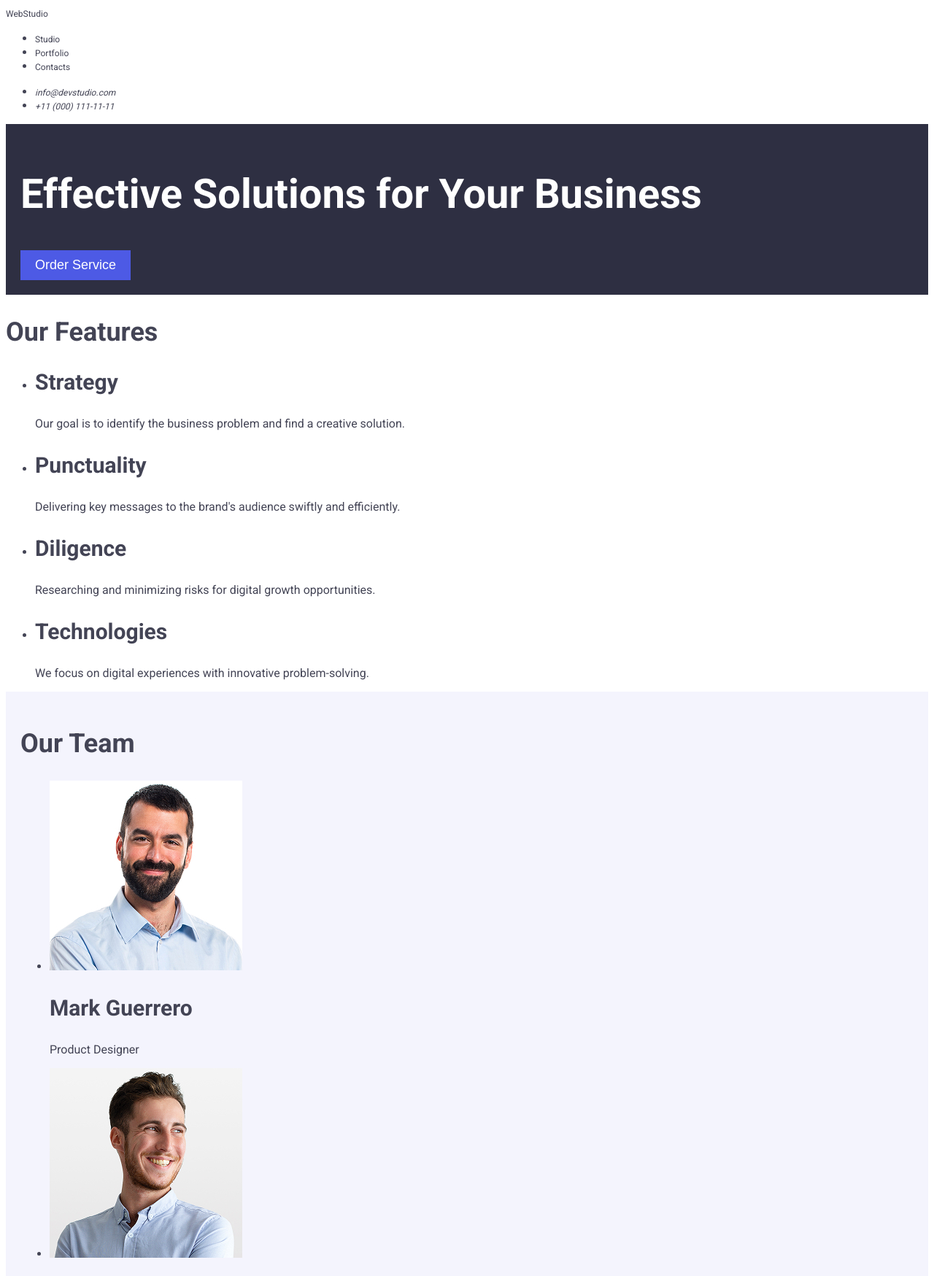
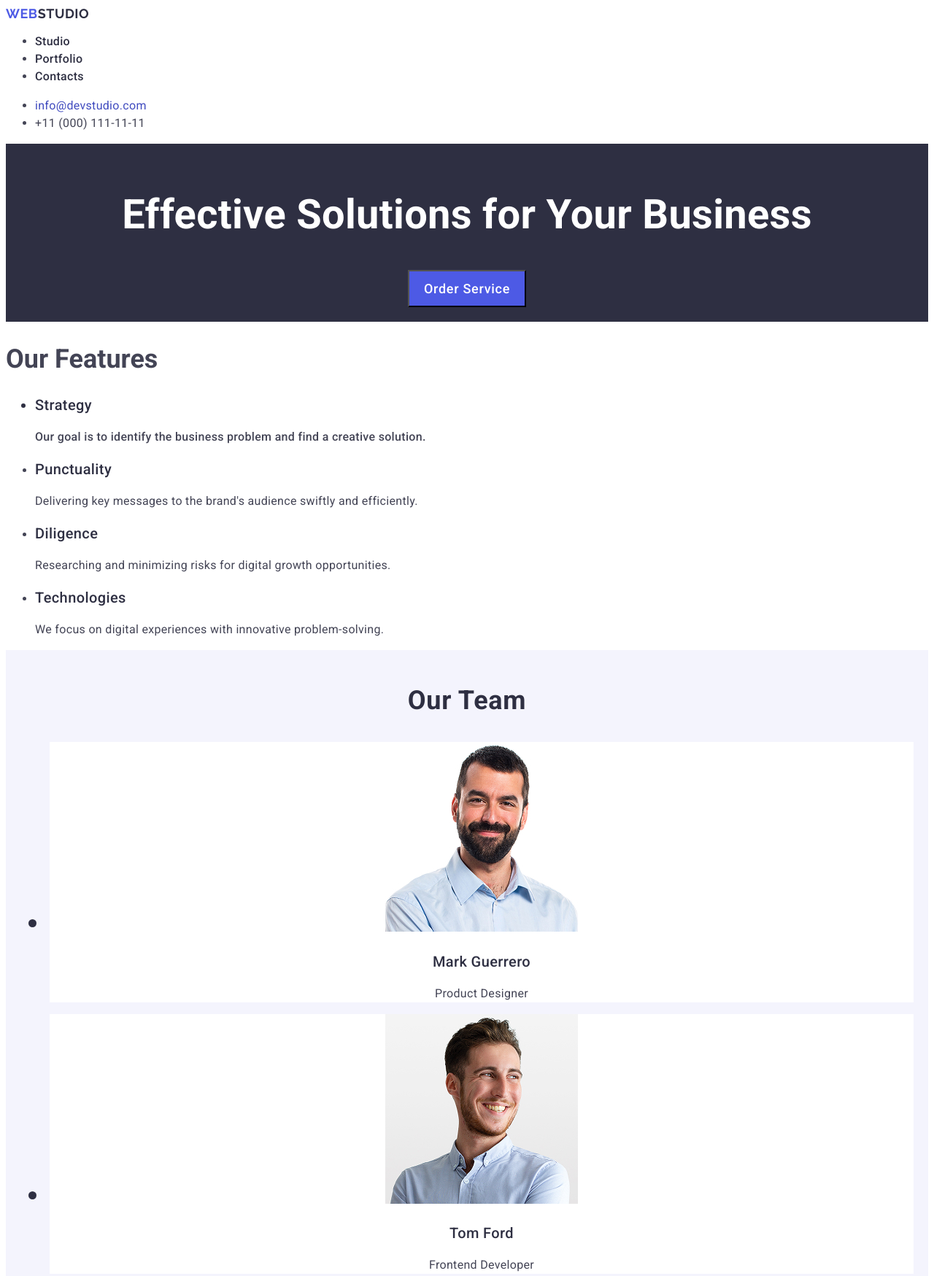
Before and after one commit to PorVad/goit-markup-hw-02, a plain HTML site: page index.html in a window 1280 px wide. Shown: the top 1749 px of the page at 73% size. Drawn offline with Linux system fonts and the light colour scheme.

Commit message:
fixed comleatly

```diff
--- a/css/style.css
+++ b/css/style.css
@@ -14,11 +14,12 @@ h2 {
 }
 
 h3 {
-    font-size: 30px;
-}
+    font-weight: 500;
+    font-size: 20px;
+    line-height: 1.2;
+    letter-spacing: 0.02em;
+    color: #2e2f42;
 
-p {
-    font-size: 16px;
 }
 
 a {
@@ -31,27 +32,128 @@ a:hover {
     color: #404bbf;
 }
 
+.header_list_a{
+    font-weight: 500;
+    font-size: 16px;
+    line-height: 1.5;
+    letter-spacing: 0.02em;
+    color: #2e2f42;
+}
+
+.address{
+    font-style: normal;
+}
+
+.address_mail, .address_tel{
+    font-size: 16px;
+    line-height: 1.5;
+    letter-spacing: 0.02em;
+}
+
+.address_mail, .address_tel:focus{
+    color: #404bbf;
+}
+
+.logo{
+    font-family: 'Raleway', sans-serif;
+    font-weight: 700;
+    font-size: 18px;
+    line-height: 1.17;
+    letter-spacing: 0.03em;
+    text-transform: uppercase;
+    color: #4d5ae5;
+}
+
+.logo_p{
+    color: #2e2f42;
+}
+
+p {
+    font-size: 16px;
+    line-height: 1.5;
+    letter-spacing: 0.02em;
+}
+
 footer,
 .order_service {
     background-color: #2e2f42;
     color: white;
     padding: 20px;
+    line-height: 1.07;
+    text-align: center;
+    letter-spacing: 0.02em;
 }
 
 .order_service_btn {
+    font-family: 'Roboto', sans-serif;
+    font-weight: 500;
+    font-size: 16px;
+    line-height: 1.5;
+    letter-spacing: 0.04em;
     background-color: #4d5ae5;
     color: white;
     cursor: pointer;
     padding: 10px 20px;
-    border: none;
     font-size: 18px;
 }
 
 .order_service_btn:hover {
-    background-color: #404bbf;
+    background-color: #404BBF;
+}
+
+.features_strategy{
+    font-weight: 500;
+    font-size: 20px;
+    line-height: 1.2;
+    letter-spacing: 0.02em;
+    color: #2e2f42;
+}
+
+.features_strategy_text, .features_punctuality, .features_dilidence, .features_technologies, .team_text{
+    font-size: 16px;
+    line-height: 1.5;
+    letter-spacing: 0.02em;
+    color: #434455;
+}
+
+.team_people{
+    background-color: #FFFFFF;
+    font-size: 36px;
+    line-height: 1.11;
+    text-align: center;
+    letter-spacing: 0.02em;
+    text-transform: capitalize;
+    color: #2e2f42;
 }
 
 .team {
     background-color: #f4f4fd;
     padding: 20px;
+    font-size: 36px;
+    line-height: 1.11;
+    text-align: center;
+    letter-spacing: 0.02em;
+    text-transform: capitalize;
+    color: #2e2f42;
 }
+
+.portfolio{
+    font-size: 36px;
+    line-height: 1.11;
+    text-align: center;
+    letter-spacing: 0.02em;
+    text-transform: capitalize;
+    color: #2e2f42;
+}
+
+.portfolio_text{
+    font-size: 16px;
+    line-height: 1.5;
+    letter-spacing: 0.02em;
+}
+
+.footer_text{
+    line-height: 1.5;
+    color: #F4F4FD;
+    letter-spacing: 0.02em;
+}
--- a/index.html
+++ b/index.html
@@ -15,17 +15,17 @@
 <body>
     <header>
         <nav>
-            <a href="./index.html">WebStudio</a>
-            <ul>
-                <li><a href="#studio">Studio</a></li>
-                <li><a href="#portfolio">Portfolio</a></li>
-                <li><a href="#contacts">Contacts</a></li>
+            <a href="./index.html" class="logo">Web<span class="logo_p">Studio</span></a>
+            <ul class="header_list">
+                <li><a href="./index.html" class="header_list_a">Studio</a></li>
+                <li><a href="" class="header_list_a">Portfolio</a></li>
+                <li><a href="" class="header_list_a">Contacts</a></li>
             </ul>
         </nav>
-        <address>
+        <address class="address">
             <ul>
-                <li><a href="mailto:info@devstudio.com">info@devstudio.com</a></li>
-                <li><a href="tel:+110001111111">+11 (000) 111-11-11</a></li>
+                <li><a href="mailto:info@devstudio.com" class="address_mail">info@devstudio.com</a></li>
+                <li><a href="tel:+110001111111" class="address_tel">+11 (000) 111-11-11</a></li>
             </ul>
         </address>
     </header>
@@ -37,19 +37,19 @@
         <section class="features">
             <h2>Our Features</h2>
             <ul>
-                <li>
+                <li class="features_strategy">
                     <h3>Strategy</h3>
-                    <p>Our goal is to identify the business problem and find a creative solution.</p>
+                    <p class="features_strategy_text">Our goal is to identify the business problem and find a creative solution.</p>
                 </li>
-                <li>
+                <li class="features_punctuality">
                     <h3>Punctuality</h3>
                     <p>Delivering key messages to the brand's audience swiftly and efficiently.</p>
                 </li>
-                <li>
+                <li class="features_dilidence">
                     <h3>Diligence</h3>
                     <p>Researching and minimizing risks for digital growth opportunities.</p>
                 </li>
-                <li>
+                <li class="features_technologies">
                     <h3>Technologies</h3>
                     <p>We focus on digital experiences with innovative problem-solving.</p>
                 </li>
@@ -58,57 +58,67 @@
         <section class="team">
             <h2>Our Team</h2>
             <ul>
-                <li><img src="./images/Team/Mark.jpg" alt="Mark Guerrero" width="264">
+                <li class="team_people">
+                    <img src="./images/Team/Mark.jpg" alt="Mark Guerrero" width="264">
                     <h3>Mark Guerrero</h3>
-                    <p>Product Designer</p>
+                    <p class="team_text">Product Designer</p>
                 </li>
-                <li><img src="./images/Team/Tom.jpg" alt="Tom Ford" width="264">
+                <li class="team_people">
+                    <img src="./images/Team/Tom.jpg" alt="Tom Ford" width="264">
                     <h3>Tom Ford</h3>
-                    <p>Frontend Developer</p>
+                    <p class="team_text">Frontend Developer</p>
                 </li>
-                <li><img src="./images/Team/Camila.jpg" alt="Camila Garcia" width="264">
+                <li class="team_people">
+                    <img src="./images/Team/Camila.jpg" alt="Camila Garcia" width="264">
                     <h3>Camila Garcia</h3>
-                    <p>Marketing</p>
+                    <p class="team_text">Marketing</p>
                 </li>
-                <li><img src="./images/Team/Daniel.jpg" alt="Daniel Wilson" width="264">
+                <li class="team_people">
+                    <img src="./images/Team/Daniel.jpg" alt="Daniel Wilson" width="264">
                     <h3>Daniel Wilson</h3>
-                    <p>UI Designer</p>
+                    <p class="team_text">UI Designer</p>
                 </li>
             </ul>
         </section>
         <section class="portfolio" id="portfolio">
             <h2>Our Portfolio</h2>
             <ul>
-                <li><img src="./images/Portfolio/BankingApp.jpg" alt="Banking App" width="360">
+                <li>
+                    <img src="./images/Portfolio/BankingApp.jpg" alt="Banking App" width="360">
                     <h3>Banking App</h3>
-                    <p>App</p>
+                    <p class="portfolio_text">App</p>
                 </li>
-                <li><img src="./images/Portfolio/CashlessPayment.jpg" alt="Cashless Payment" width="360">
+                <li>
+                    <img src="./images/Portfolio/CashlessPayment.jpg" alt="Cashless Payment" width="360">
                     <h3>Cashless Payment</h3>
-                    <p>Marketing</p>
+                    <p class="portfolio_text">Marketing</p>
                 </li>
-                <li><img src="./images/Portfolio/MeditationApp.jpg" alt="Meditation App" width="360">
+                <li>
+                    <img src="./images/Portfolio/MaditationApp.jpg" alt="Meditation App" width="360">
                     <h3>Meditation App</h3>
-                    <p>App</p>
+                    <p class="portfolio_text">App</p>
                 </li>
-                <li><img src="./images/Portfolio/TaxiService.jpg" alt="Taxi Service" width="360">
+                <li>
+                    <img src="./images/Portfolio/TaxiService.jpg" alt="Taxi Service" width="360">
                     <h3>Taxi Service</h3>
-                    <p>Marketing</p>
+                    <p class="portfolio_text">Marketing</p>
                 </li>
-                <li><img src="./images/Portfolio/ScreenIllustrations.jpg" alt="Screen Illustrations" width="360">
+                <li>
+                    <img src="./images/Portfolio/ScreenIllustrations.jpg" alt="Screen Illustrations" width="360">
                     <h3>Screen Illustrations</h3>
-                    <p>Design</p>
+                    <p class="portfolio_text">Design</p>
                 </li>
-                <li><img src="./images/Portfolio/OnlineCourses.jpg" alt="Online Courses" width="360">
+                <li>
+                    <img src="./images/Portfolio/OnlineCourses.jpg" alt="Online Courses" width="360">
                     <h3>Online Courses</h3>
-                    <p>Marketing</p>
+                    <p class="portfolio_text">Marketing</p>
                 </li>
             </ul>
         </section>
     </main>
-    <footer>
-        <a href="./index.html">WebStudio</a>
-        <p>Increase customer flow and sales with our digital marketing solutions.</p>
+    <footer class="footer">
+        <a href="./index.html" class="logo">Web<sapn class="logo_p">Studio</sapn></a>
+        <p class="footer_text">Increase customer flow and sales with our digital marketing solutions.</p>
     </footer>
 </body>
 
```
